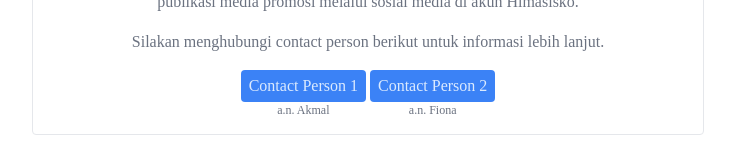
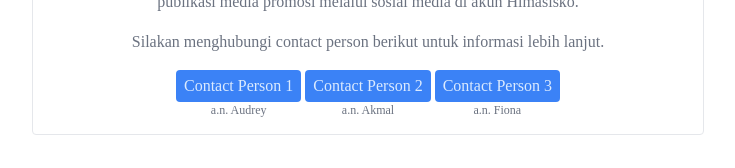
Before and after one commit to moez-rd/infokom, a Next.js app: page /media-partnership in a window 1280 px wide. Shown: the part 588-756 px from the top of the page, without its empty margins (272-1007 px from the left). Built offline with nearby package versions, Linux system fonts and the light colour scheme; a web font is replaced by a local one.

Commit message:
One more

```diff
--- a/pages/media-partnership.tsx
+++ b/pages/media-partnership.tsx
@@ -37,14 +37,24 @@ export default function MediaPartnership({ notionWorkTasks }: any) {
                 Silakan menghubungi contact person berikut untuk informasi lebih
                 lanjut.
               </p>
-              <div className="mt-4 flex justify-center space-x-1">
+              <div className="mt-4 flex space-y-2 sm:space-y-0 sm:flex-row flex-col justify-center space-x-1">
+                <div>
+                  <a
+                    className="inline-block rounded bg-blue-500 px-2 py-1 text-blue-100 hover:bg-blue-400"
+                    href="https://wa.me/6281273737616"
+                    target="_blank"
+                  >
+                    Contact Person 1
+                  </a>
+                  <p className="text-xs">a.n. Audrey</p>
+                </div>
                 <div>
                   <a
                     className="inline-block rounded bg-blue-500 px-2 py-1 text-blue-100 hover:bg-blue-400"
                     href="https://wa.me/628993041961"
                     target="_blank"
                   >
-                    Contact Person 1
+                    Contact Person 2
                   </a>
                   <p className="text-xs">a.n. Akmal</p>
                 </div>
@@ -54,7 +64,7 @@ export default function MediaPartnership({ notionWorkTasks }: any) {
                     href="https://wa.me/6285282366531"
                     target="_blank"
                   >
-                    Contact Person 2
+                    Contact Person 3
                   </a>
                   <p className="text-xs">a.n. Fiona</p>
                 </div>
```
